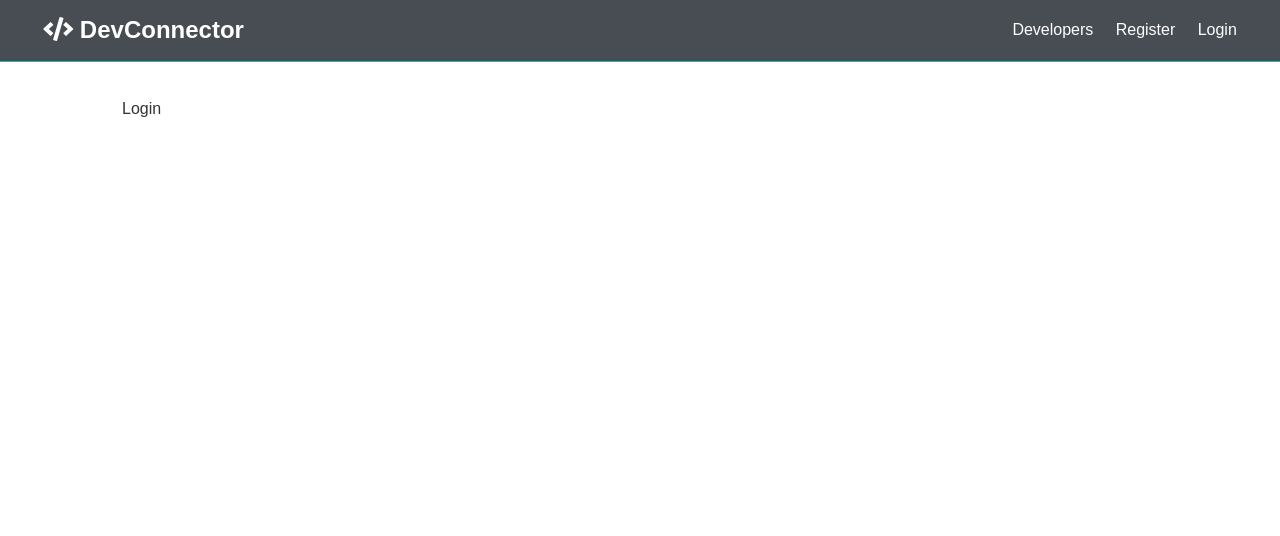
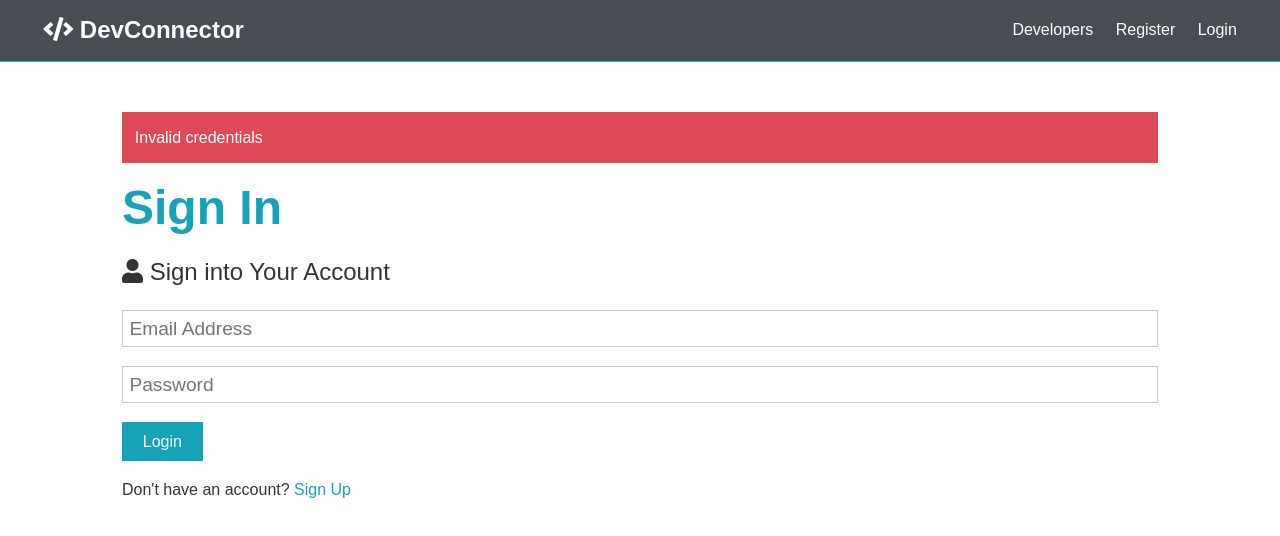
Before and after one commit to gladimir777/devconector, a React (Create React App) app in the folder client/: page /login in a window 1280 px wide. Shown: the top 536 px of the page. Built offline with nearby package versions, Linux system fonts and the light colour scheme; the HTML template or start-up script is replaced by a standard one.

Commit message:
Add redux and alert component

```diff
--- a/client/src/App.js
+++ b/client/src/App.js
@@ -4,15 +4,22 @@ import NavBar from './component/layout/NavBar';
 import Landing from './component/layout/Landing';
 import Register from './component/auth/Register';
 import Login from './component/auth/Login';
+import Alert from './component/layout/Alert';
+
+// Redux
+import { Provider } from 'react-redux';
+import store from './store';
 
 import './App.css';
 
 const App = () => (
+  <Provider store={store}>
     <Router>
       <Fragment>
         <NavBar />
         <Route exact path="/" component={Landing} />
         <section className="container">
+          <Alert />
           <Switch>
             <Route exact path="/register" component={Register} />
             <Route exact path="/login" component={Login} />
@@ -20,6 +27,7 @@ const App = () => (
         </section>
       </Fragment>
     </Router>
+  </Provider>
 );
 
 export default App;
--- /dev/null
+++ b/client/src/action/alert.js
@@ -0,0 +1,18 @@
+import uuid from 'uuid/v4';
+import { SET_ALERT, REMOVE_ALERT } from './type';
+
+export const setAlert = (message, alertType, timeout = 5000) => dispacth => {
+  const id = uuid();
+
+  dispacth({
+    type: SET_ALERT,
+    payload: {
+      id,
+      message,
+      alertType
+    }
+  });
+
+  // Remove alert action
+  setTimeout(() => dispacth({ type: REMOVE_ALERT, payload: id }), timeout);
+};
--- /dev/null
+++ b/client/src/action/type.js
@@ -0,0 +1,2 @@
+export const SET_ALERT = 'SET_ALERT';
+export const REMOVE_ALERT = 'REMOVE_ALERT';
--- a/client/src/component/auth/Login.js
+++ b/client/src/component/auth/Login.js
@@ -1,7 +1,56 @@
-import React from 'react';
+import React, { Fragment, useState } from 'react';
+import { Link } from 'react-router-dom';
 
 const Login = () => {
-  return <div>Login</div>;
+  const [formData, setFormData] = useState({
+    email: '',
+    password: ''
+  });
+
+  const onChange = e => {
+    setFormData({ ...formData, [e.target.name]: e.target.value });
+  };
+
+  const onSubmit = e => {
+    e.preventDefault();
+    console.log(formData);
+  };
+  return (
+    <Fragment>
+      <div className="alert alert-danger">Invalid credentials</div>
+      <h1 className="large text-primary">Sign In</h1>
+      <p className="lead">
+        <i className="fas fa-user"></i> Sign into Your Account
+      </p>
+      <form className="form" onSubmit={onSubmit}>
+        <div className="form-group">
+          <input
+            type="email"
+            placeholder="Email Address"
+            name="email"
+            onChange={e => {
+              onChange(e);
+            }}
+            required
+          />
+        </div>
+        <div className="form-group">
+          <input
+            type="password"
+            placeholder="Password"
+            name="password"
+            onChange={e => {
+              onChange(e);
+            }}
+          />
+        </div>
+        <input type="submit" className="btn btn-primary" value="Login" />
+      </form>
+      <p className="my-1">
+        Don't have an account? <Link to="/register">Sign Up</Link>
+      </p>
+    </Fragment>
+  );
 };
 
 export default Login;
--- a/client/src/component/auth/Register.js
+++ b/client/src/component/auth/Register.js
@@ -1,7 +1,12 @@
 import React, { Fragment, useState } from 'react';
+import { connect } from 'react-redux';
 import { Link } from 'react-router-dom';
+import PropTypes from 'prop-types';
 
-const Register = () => {
+// Action
+import { setAlert } from '../../action/alert';
+
+const Register = ({ setAlert }) => {
   const [formData, setFormData] = useState({
     name: '',
     password: '',
@@ -16,7 +21,7 @@ const Register = () => {
   const onSubmit = e => {
     e.preventDefault();
     if (password !== password2) {
-      console.log('Password does not match');
+      setAlert('Password does not match', 'danger');
     } else {
       console.log(formData);
     }
@@ -81,4 +86,11 @@ const Register = () => {
   );
 };
 
-export default Register;
+Register.propTypes = {
+  setAlert: PropTypes.func.isRequired
+};
+
+export default connect(
+  null,
+  { setAlert }
+)(Register);
--- /dev/null
+++ b/client/src/component/layout/Alert.js
@@ -0,0 +1,22 @@
+import React from 'react';
+import PropTypes from 'prop-types';
+import { connect } from 'react-redux';
+
+const alert = ({ alerts }) =>
+  alerts !== null &&
+  alerts.length > 0 &&
+  alerts.map(alert => (
+    <div key={alert.id} className={`alert alert-${alert.alertType}`}>
+      {alert.message}
+    </div>
+  ));
+
+const mapStateToProps = state => ({
+  alerts: state.alert
+});
+
+alert.propTypes = {
+  alerts: PropTypes.array.isRequired
+};
+
+export default connect(mapStateToProps)(alert);
--- /dev/null
+++ b/client/src/reducers/alert.js
@@ -0,0 +1,16 @@
+import { SET_ALERT, REMOVE_ALERT } from '../action/type';
+const initialState = [];
+
+export default function(state = initialState, action) {
+  const { type, payload } = action;
+  switch (type) {
+    case SET_ALERT:
+      return [...state, payload];
+
+    case REMOVE_ALERT:
+      return state.filter(alert => alert.id !== payload);
+
+    default:
+      return state;
+  }
+}
--- /dev/null
+++ b/client/src/reducers/index.js
@@ -0,0 +1,4 @@
+import { combineReducers } from 'redux';
+
+import alert from './alert';
+export default combineReducers({ alert });
--- /dev/null
+++ b/client/src/store.js
@@ -0,0 +1,16 @@
+import { createStore, applyMiddleware } from 'redux';
+import { composeWithDevTools } from 'redux-devtools-extension';
+import thunk from 'redux-thunk';
+import rootReducer from './reducers';
+
+const initialState = {};
+
+const middleWare = [thunk];
+
+const store = createStore(
+  rootReducer,
+  initialState,
+  composeWithDevTools(applyMiddleware(...middleWare))
+);
+
+export default store;
--- a/package.json
+++ b/package.json
@@ -27,7 +27,8 @@
     "gravatar": "^1.8.0",
     "jsonwebtoken": "^8.5.1",
     "mongoose": "^5.7.6",
-    "request": "^2.88.0"
+    "request": "^2.88.0",
+    "uuid": "^3.3.3"
   },
   "devDependencies": {
     "concurrently": "^5.0.0",
```
Lines whose indentation alone changed are shown as unchanged.
